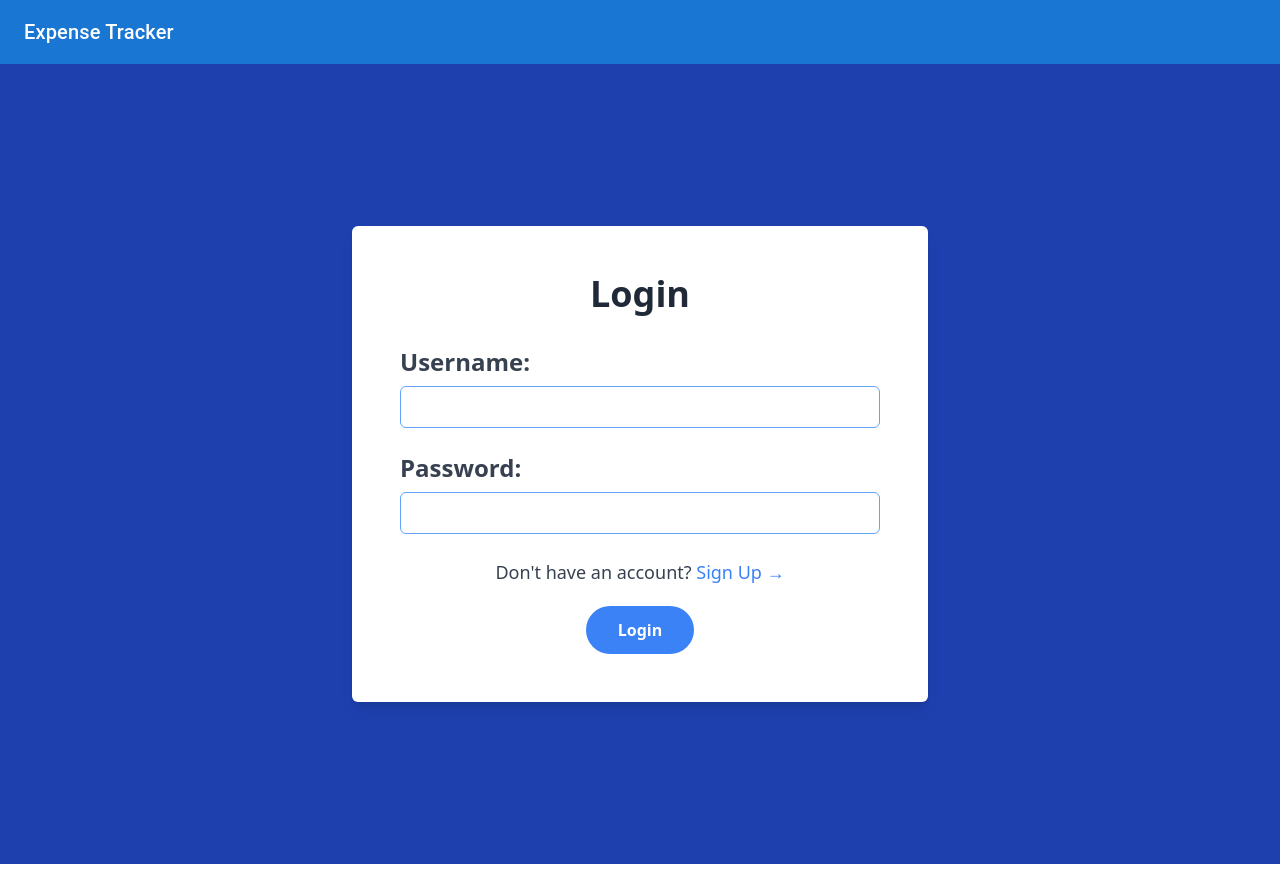
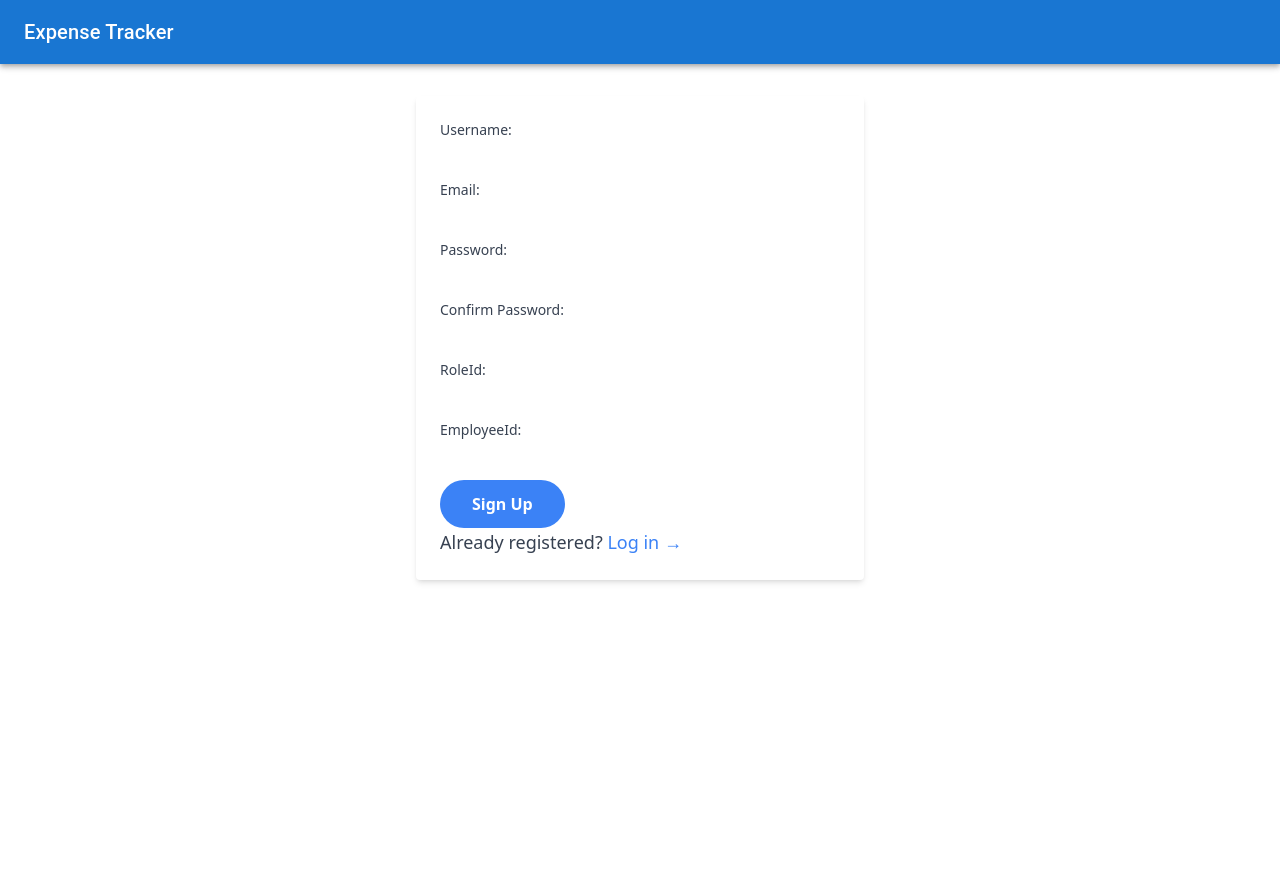
Before and after one commit to Krutik30/Expense-Tracker-W, a React (Vite) app in the folder frontend/: page /auth/signup in a window 1280 px wide. Before the commit this address led to /auth/login. Before the commit the page ends 864 px from the top, so only its background shows below. Built offline with nearby package versions, Linux system fonts and the light colour scheme.

Commit message:
Routing fix

```diff
--- a/frontend/src/components/ProtectedRoutes.tsx
+++ b/frontend/src/components/ProtectedRoutes.tsx
@@ -13,7 +13,7 @@ const ProtectedRoute: React.FC<ProtectedRouteProps> = ({
     roleRequire
 }) => {
     const { pathname } = useLocation();
-    const openRoutes = ['/auth/login', '/auth/register'];
+    const openRoutes = ['/auth/login', '/auth/signup'];
     let userLogged = {
         auth: false,
         role: Role.emp
@@ -22,8 +22,9 @@ const ProtectedRoute: React.FC<ProtectedRouteProps> = ({
 
     if (userLoggedString !== null) {
         userLogged = JSON.parse(userLoggedString);
-        // Proceed with further processing using userLogged
     }
+
+    console.log(pathname);
 
     return userLogged.auth || openRoutes.includes(pathname)
         ? (pathname === '/auth/login') && userLogged.auth
--- a/frontend/src/pages/Auth/LoginForm.tsx
+++ b/frontend/src/pages/Auth/LoginForm.tsx
@@ -33,19 +33,19 @@ const LoginForm: React.FC<LoginFormProps> = () => {
     }
 
     try {
-      const res = await requestMe('/auth/login',{
-          method : "post",
-          body : JSON.stringify(formData)
+      const res = await requestMe('/auth/login', {
+        method: "post",
+        body: JSON.stringify(formData)
       }
       )
 
       console.log(res);
 
-      if(res.role === Role.admin){
+      if (res.role === Role.admin) {
         const allEmployee = await requestMe('/employees/getEmployees')
         localStorage.setItem('employees', JSON.stringify(allEmployee))
       }
-      localStorage.setItem('user',JSON.stringify(res));
+      localStorage.setItem('user', JSON.stringify(res));
       navigate('/')
 
 
@@ -85,9 +85,9 @@ const LoginForm: React.FC<LoginFormProps> = () => {
           </div>
           {error && <div className="text-red-500 mb-4">{error}</div>}
           <div className="flex items-center justify-between flex-col gap-5">
-          <button className="text-gray-700 text-lg">
-              Don't have an account? <span className="text-blue-500 cursor-pointer">Sign Up &#8594;</span>
-            </button>
+            <div className="text-gray-700 text-lg">
+              Don't have an account? <span onClick={()=>{navigate('/auth/signup')}} className="text-blue-500 cursor-pointer">Sign Up &#8594;</span>
+            </div>
             <button type="submit" className="bg-blue-500 text-white mt px-8 py-3 rounded-full font-semibold">
               Login
             </button>
--- a/frontend/src/pages/Auth/SignUpForm.tsx
+++ b/frontend/src/pages/Auth/SignUpForm.tsx
@@ -1,6 +1,6 @@
 import React, { useState } from 'react';
 import { requestMe } from '../../utils/requestMe';
-import { Link, useNavigate } from 'react-router-dom';
+import { useNavigate } from 'react-router-dom';
 
 interface SignUpFormProps {
   onSuccess?: () => void;
@@ -109,9 +109,9 @@ const SignUpForm: React.FC<SignUpFormProps> = ({ onSuccess }) => {
     <button type="submit" className="bg-blue-500 text-white px-8 py-3 rounded-full font-semibold">
       Sign Up
     </button>
-    <p className="mt-4 text-sm text-gray-700">
-      Already registered? <Link to="/login" className="text-blue-500">Log in</Link>
-    </p>
+    <div className="text-gray-700 text-lg">
+      Already registered? <span onClick={() => { navigate('/auth/login') }} className="text-blue-500 cursor-pointer">Log in &#8594;</span>
+    </div>
   </form>
   );
 };
```
Lines whose indentation alone changed are shown as unchanged.
